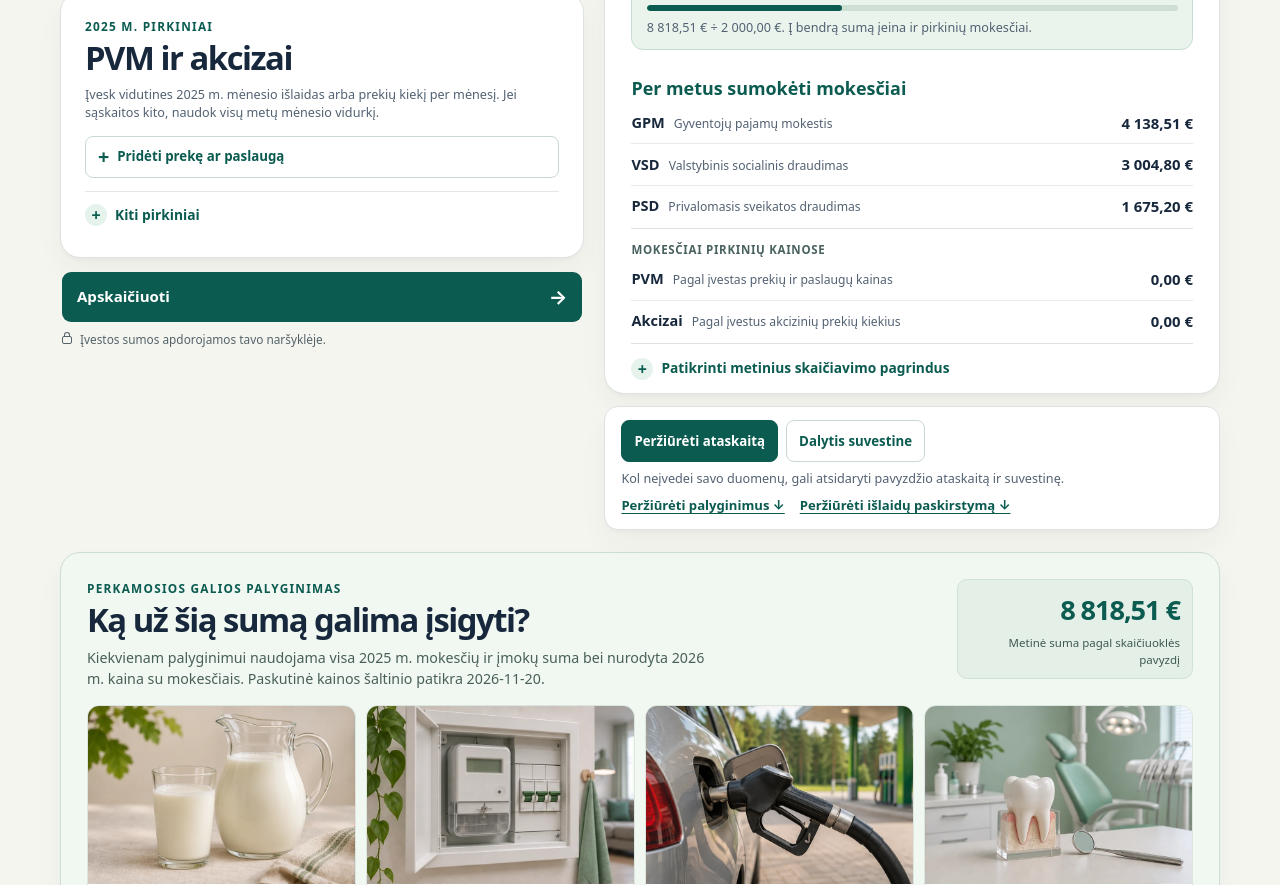
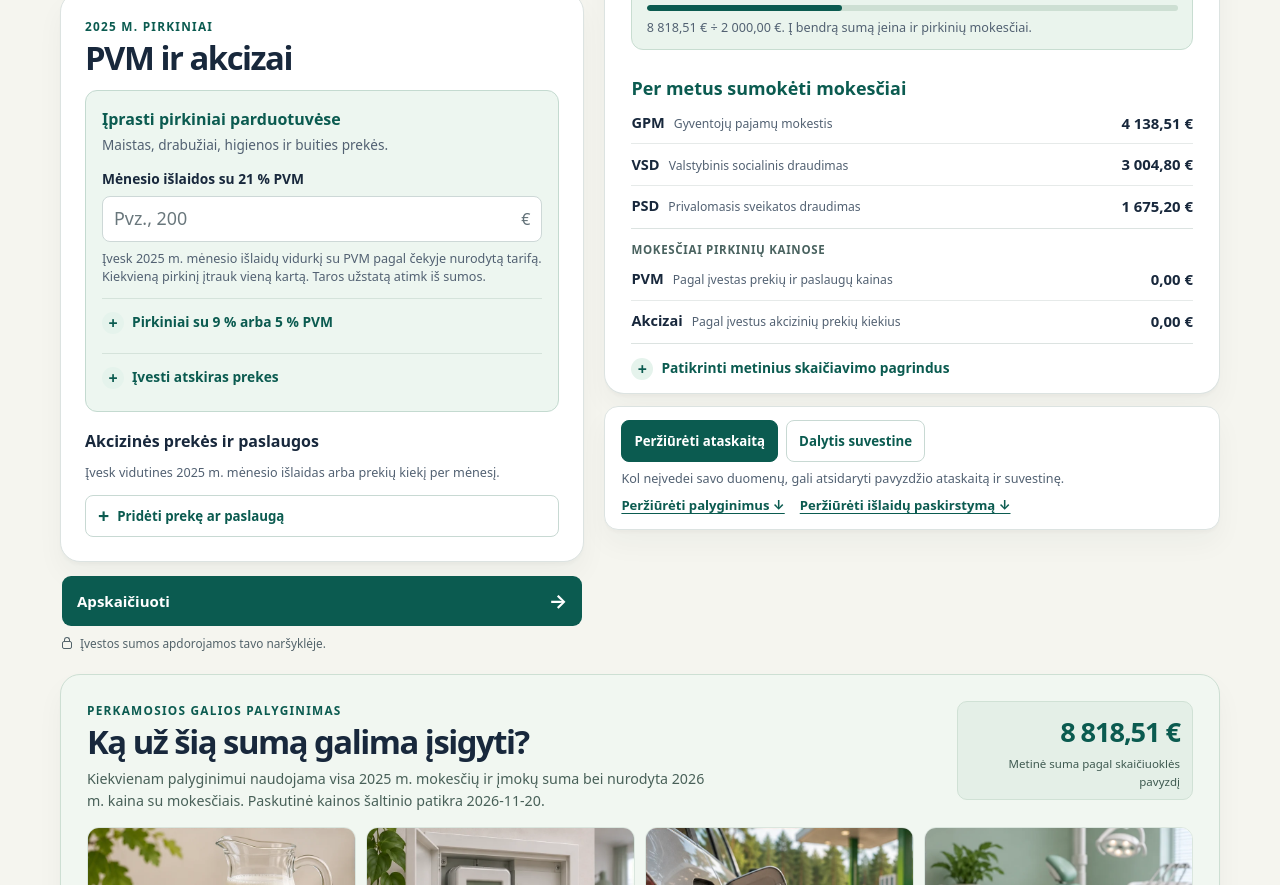
Before and after one commit to VitalijusSersniovas/mokesciai, a plain HTML site: page docs/index.html in a window 1280 px wide. Shown: the part 1122-2007 px from the top of the page. Drawn offline with Linux system fonts and the light colour scheme.

Commit message:
Išryškinti įprastus pirkinius ir mėnesio PVM įvestį

```diff
--- a/docs/index.html
+++ b/docs/index.html
@@ -19,7 +19,7 @@
   <meta name="twitter:card" content="summary_large_image">
   <meta name="theme-color" content="#f5f5ef">
   <title>Kur keliauja tavo mokesčiai?</title>
-  <link rel="stylesheet" href="./styles.css?v=annual-income-20261120">
+  <link rel="stylesheet" href="./styles.css?v=shopping-20261120">
   <script src="./tax-model.js?v=wage-equivalent-20261120" defer></script>
   <script src="./spending-data.js" defer></script>
   <script src="./insurance-spending.js" defer></script>
@@ -221,18 +221,17 @@
         <section class="input-card buying-card paper" id="pirkiniai" aria-labelledby="buying-heading">
           <div class="section-kicker">2025 m. pirkiniai</div>
           <h2 id="buying-heading">PVM ir akcizai</h2>
-          <p class="field-help buying-description">Įvesk vidutines 2025 m. mėnesio išlaidas arba prekių kiekį per mėnesį. Jei sąskaitos kito, naudok visų metų mėnesio vidurkį.</p>
-          <div id="purchase-list"></div>
-          <button id="add-purchase" class="secondary-button add-purchase" type="button"><span aria-hidden="true">+</span> Pridėti prekę ar paslaugą</button>
-
-          <details class="field-details">
-            <summary><span class="details-icon" aria-hidden="true">+</span> Kiti pirkiniai</summary>
-            <p class="field-help" id="vat-help">Įvesk, kiek per mėnesį vidutiniškai išleisdavai kitiems pirkiniams su PVM. Išlaidas sugrupuok pagal čekyje nurodytą PVM tarifą. Šios sumos neturėtų apimti atskirai įvestų pirkinių ir taros užstato.</p>
-            <div class="vat-grid">
-              <div class="field">
-                <label for="vat-standard">21 % · per mėnesį</label>
+          <section class="shop-purchases" aria-labelledby="shop-purchases-heading">
+            <h3 id="shop-purchases-heading">Įprasti pirkiniai parduotuvėse</h3>
+            <p>Maistas, drabužiai, higienos ir buities prekės.</p>
+            <div class="field shop-purchases-standard">
+              <label for="vat-standard">Mėnesio išlaidos su 21 % PVM</label>
               <div class="money-field"><input id="vat-standard" inputmode="decimal" autocomplete="off" placeholder="Pvz., 200" aria-describedby="vat-help"><span aria-hidden="true">€</span></div>
             </div>
+            <p class="field-help" id="vat-help">Įvesk 2025 m. mėnesio išlaidų vidurkį su PVM pagal čekyje nurodytą tarifą. Kiekvieną pirkinį įtrauk vieną kartą. Taros užstatą atimk iš sumos.</p>
+            <details class="field-details">
+              <summary><span class="details-icon" aria-hidden="true">+</span> Pirkiniai su 9 % arba 5 % PVM</summary>
+              <div class="vat-grid">
                 <div class="field">
                   <label for="vat-9">9 % · per mėnesį</label>
                   <div class="money-field"><input id="vat-9" inputmode="decimal" autocomplete="off" placeholder="Pvz., 90" aria-describedby="vat-help"><span aria-hidden="true">€</span></div>
@@ -242,12 +241,17 @@
                   <div class="money-field"><input id="vat-5" inputmode="decimal" autocomplete="off" placeholder="Pvz., 45" aria-describedby="vat-help"><span aria-hidden="true">€</span></div>
                 </div>
               </div>
+            </details>
             <details class="field-details">
               <summary><span class="details-icon" aria-hidden="true">+</span> Įvesti atskiras prekes</summary>
               <div id="other-purchase-list"></div>
               <button id="add-other-purchase" class="secondary-button add-purchase" type="button">Pridėti atskirą prekę</button>
             </details>
-          </details>
+          </section>
+          <h3 class="other-purchases-heading">Akcizinės prekės ir paslaugos</h3>
+          <p class="field-help buying-description">Įvesk vidutines 2025 m. mėnesio išlaidas arba prekių kiekį per mėnesį.</p>
+          <div id="purchase-list"></div>
+          <button id="add-purchase" class="secondary-button add-purchase" type="button"><span aria-hidden="true">+</span> Pridėti prekę ar paslaugą</button>
         </section>
 
         <div class="compute-actions">
--- a/docs/styles.css
+++ b/docs/styles.css
@@ -63,7 +63,6 @@ select { max-width: 100%; padding-inline: 9px 3px; font-size: .84rem; font-weigh
 .field-help { color: var(--muted); margin-top: 7px; font-size: .79rem; line-height: 1.45; }
 .mode-help { margin: 0 0 12px; }
 .paired, .vat-grid { display: grid; grid-template-columns: repeat(2, minmax(0, 1fr)); gap: 8px; margin-top: 13px; }
-.vat-grid { grid-template-columns: repeat(3, minmax(0, 1fr)); }
 .vat-grid .money-field span { right: 8px; }
 .vat-grid .money-field input { padding-right: 21px; padding-left: 8px; }
 .field-details { border-top: 1px solid #e3e8e7; padding-top: 6px; margin-top: 13px; }
@@ -196,6 +195,14 @@ details[open] .details-icon { transform: rotate(45deg); }
 .check-field { display: flex; align-items: baseline; gap: 7px; margin-top: 12px; font-size: .83rem; font-weight: 650; }
 .check-field input { width: 15px; height: 15px; accent-color: var(--teal); transform: translateY(2px); }
 .buying-description { margin-block: 9px 14px; }
+.shop-purchases { margin-top: 14px; padding: clamp(12px, 3vw, 16px); border: 1px solid #c4dad0; border-radius: 12px; background: #edf6f0; }
+.shop-purchases h3, .other-purchases-heading { margin: 0; font-size: 1rem; }
+.shop-purchases h3 { color: var(--teal); }
+.shop-purchases h3 + p { margin-top: 4px; color: var(--muted); font-size: .85rem; }
+.shop-purchases-standard { margin-top: 13px; }
+.shop-purchases-standard input { font-size: 1.12rem; }
+.shop-purchases .field-details { border-color: #d5e3db; }
+.other-purchases-heading { margin-top: 17px; }
 .secondary-button { min-height: 42px; padding: 8px 12px; background: #fff; color: var(--teal); border: 1px solid #c8d9d3; border-radius: 8px; font-size: .83rem; font-weight: 730; }
 .secondary-button:hover:enabled { background: #e9f3ed; border-color: #a4c1b7; }
 .secondary-button:disabled { cursor: default; color: #626f6c; border-color: #d8e2df; background: #f2f5f3; }
```
Lines whose indentation alone changed are shown as unchanged.
